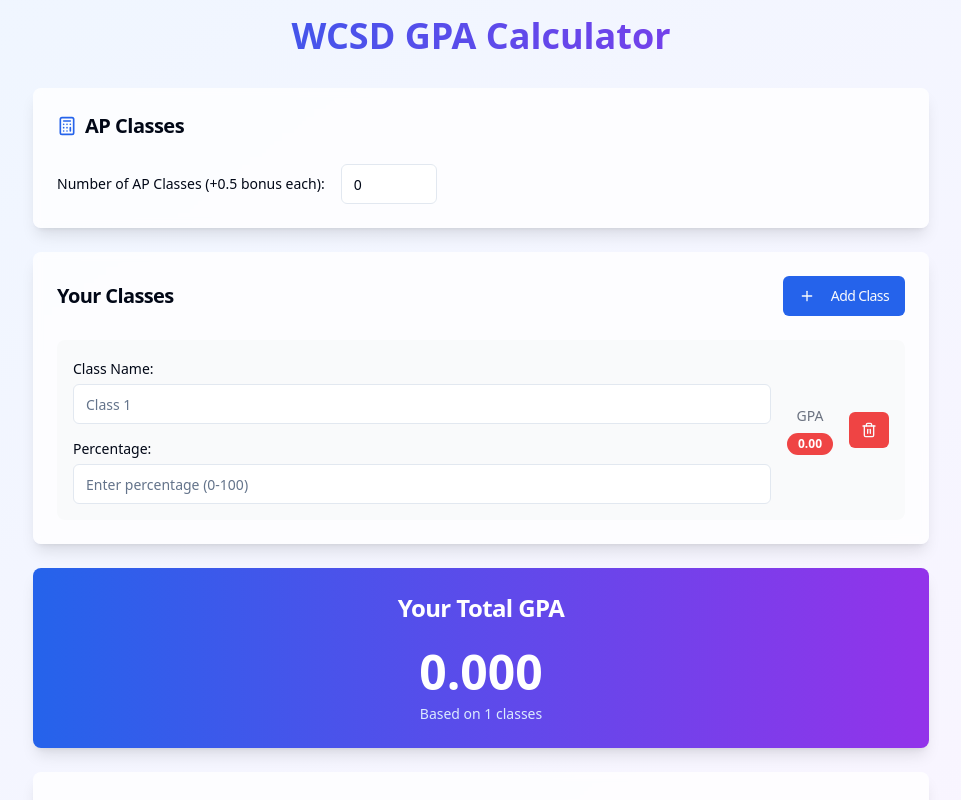
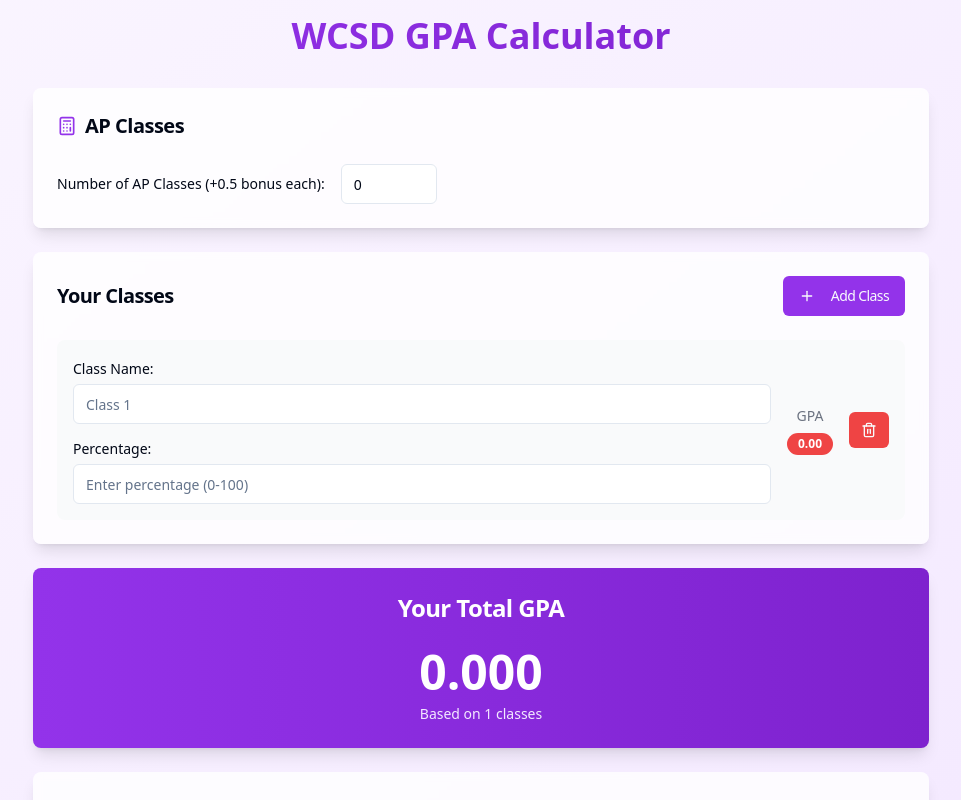
Before and after one commit to Supposeduck30/waukee-schools-gpa-calculator, a React (Vite) app: page / in a window 1280 px wide. Both pictures are taken after a click on the button "Add Class". Shown: the top 800 px of the page, without its empty margins (159-1120 px from the left). Built offline with nearby package versions, Linux system fonts and the light colour scheme.

Commit message:
Refactor: Change color scheme to light purple
Replaced the blue color scheme with a light purple variant.

```diff
--- a/src/components/GPACalculator.tsx
+++ b/src/components/GPACalculator.tsx
@@ -1,4 +1,3 @@
-
 import React, { useState, useEffect } from 'react';
 import { Card, CardContent, CardHeader, CardTitle } from '@/components/ui/card';
 import { Button } from '@/components/ui/button';
@@ -57,18 +56,18 @@ const GPACalculator = () => {
 
   const getGradeColor = (gpa: number) => {
     if (gpa >= 4.0) return 'bg-green-500';
-    if (gpa >= 3.5) return 'bg-blue-500';
+    if (gpa >= 3.5) return 'bg-purple-400';
     if (gpa >= 3.0) return 'bg-yellow-500';
     if (gpa >= 2.0) return 'bg-orange-500';
     return 'bg-red-500';
   };
 
   return (
-    <div className="min-h-screen bg-gradient-to-br from-blue-50 to-purple-50 p-4">
+    <div className="min-h-screen bg-gradient-to-br from-purple-50 to-purple-100 p-4">
       <div className="max-w-4xl mx-auto space-y-6">
         {/* Header */}
         <div className="text-center mb-8">
-          <h1 className="text-4xl font-bold bg-gradient-to-r from-blue-600 to-purple-600 bg-clip-text text-transparent mb-2">
+          <h1 className="text-4xl font-bold bg-gradient-to-r from-purple-600 to-purple-700 bg-clip-text text-transparent mb-2">
             WCSD GPA Calculator
           </h1>
         </div>
@@ -77,7 +76,7 @@ const GPACalculator = () => {
         <Card className="shadow-lg border-0 bg-white/80 backdrop-blur-sm">
           <CardHeader>
             <CardTitle className="flex items-center gap-2 text-xl">
-              <Calculator className="h-5 w-5 text-blue-600" />
+              <Calculator className="h-5 w-5 text-purple-600" />
               AP Classes
             </CardTitle>
           </CardHeader>
@@ -108,7 +107,7 @@ const GPACalculator = () => {
           <CardHeader>
             <CardTitle className="flex items-center justify-between">
               <span className="text-xl">Your Classes</span>
-              <Button onClick={addClass} className="bg-blue-600 hover:bg-blue-700">
+              <Button onClick={addClass} className="bg-purple-600 hover:bg-purple-700">
                 <Plus className="h-4 w-4 mr-2" />
                 Add Class
               </Button>
@@ -175,7 +174,7 @@ const GPACalculator = () => {
         </Card>
 
         {/* Results */}
-        <Card className="shadow-lg border-0 bg-gradient-to-r from-blue-600 to-purple-600 text-white">
+        <Card className="shadow-lg border-0 bg-gradient-to-r from-purple-600 to-purple-700 text-white">
           <CardHeader>
             <CardTitle className="text-center text-2xl">Your Total GPA</CardTitle>
           </CardHeader>
@@ -185,7 +184,7 @@ const GPACalculator = () => {
                 {totalGPA.toFixed(3)}
               </div>
               {classes.length > 0 && (
-                <div className="text-blue-100 text-sm">
+                <div className="text-purple-100 text-sm">
                   Based on {classes.length} classes
                   {apClasses > 0 && ` with ${apClasses} AP bonus${apClasses > 1 ? 'es' : ''}`}
                 </div>
```
